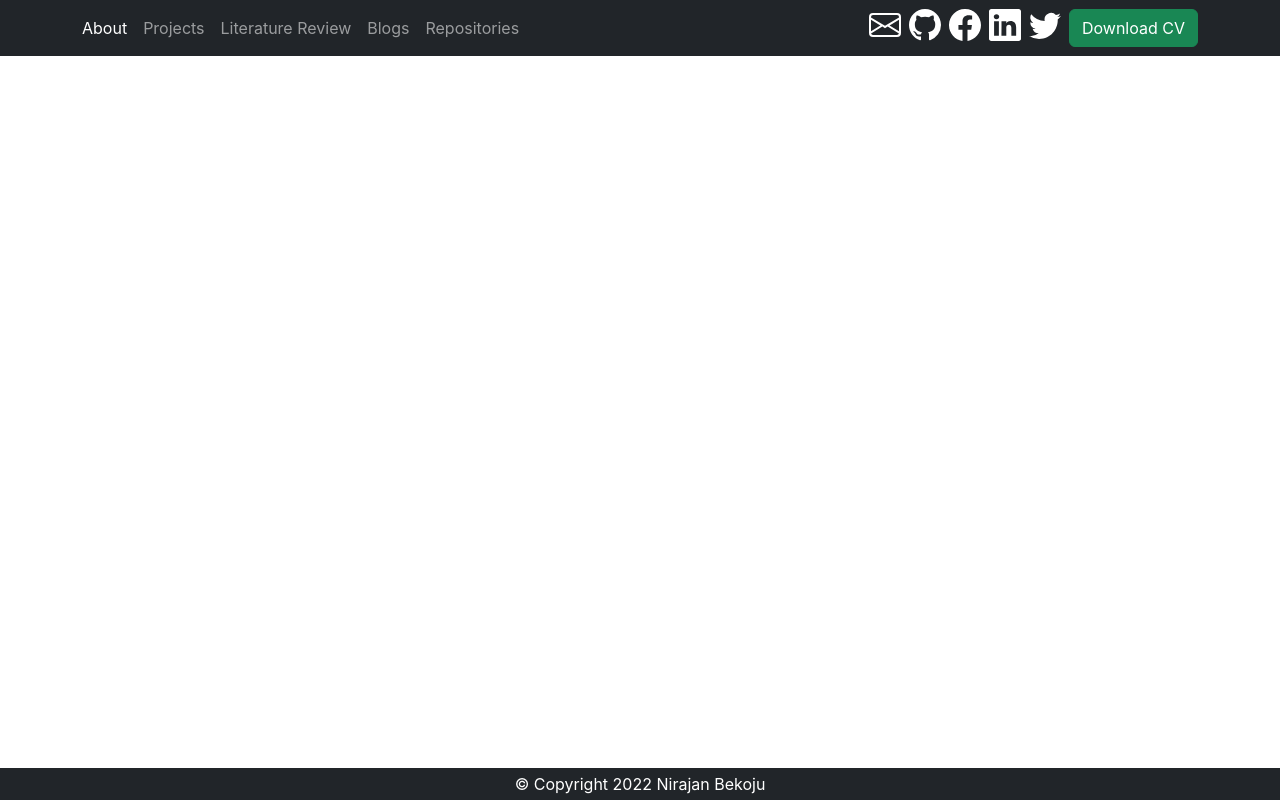
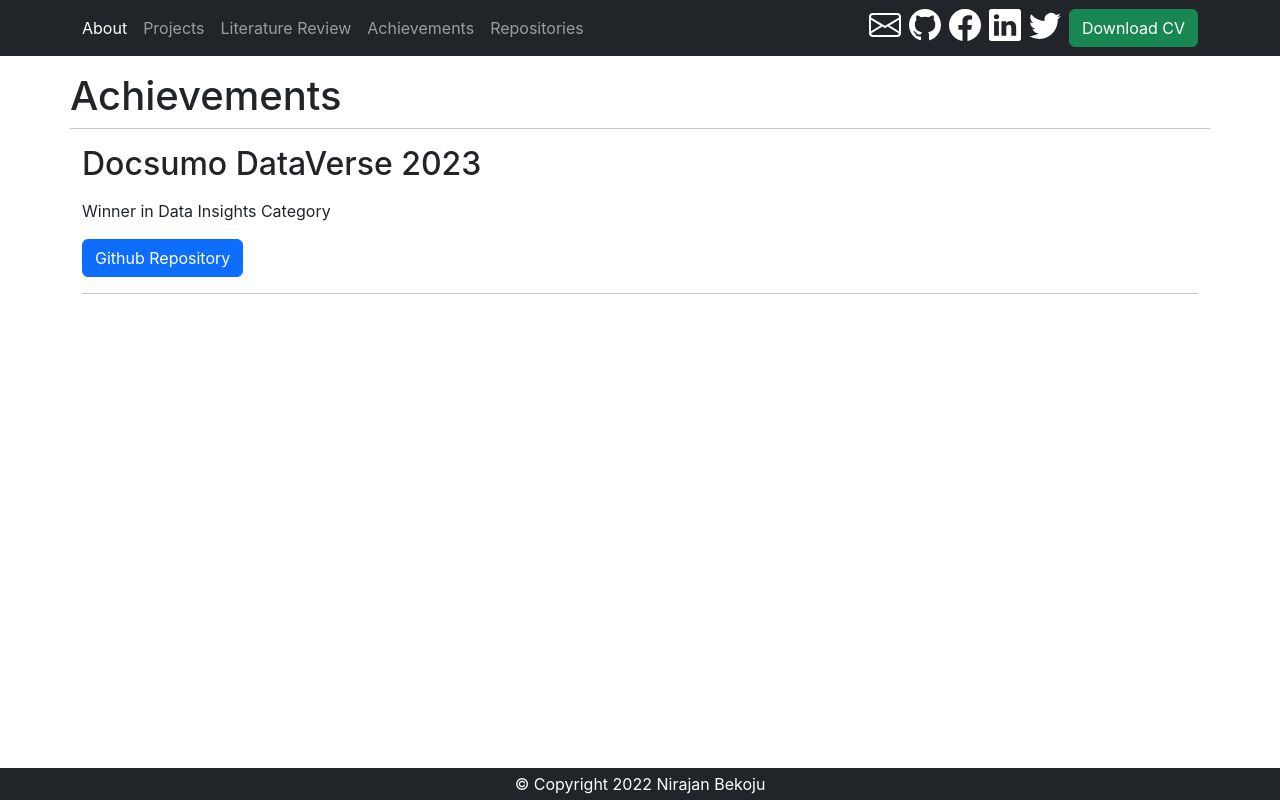
Before and after one commit to NirajanBekoju/NirajanBekoju.github.io, a React (Create React App) app: page /#/achievements in a window 1280 px wide. Built offline with nearby package versions, Linux system fonts and the light colour scheme.

Commit message:
Achievement added

```diff
--- a/src/App.js
+++ b/src/App.js
@@ -4,7 +4,7 @@
 import Project from './routes/projects';
 import LiteratureReview from './routes/literatureReview';
 import About from "./routes/about";
-import Blog from './routes/blog';
+import Achievement from './routes/achievement';
 import Repository from './routes/repositories';
 
 import Navbar from './component/navBar';
@@ -18,7 +18,7 @@
         <Route exact path="/" element={<About />} />
         <Route exact path="/projects" element={<Project />} />
         <Route exact path="/lr" element={<LiteratureReview />} />
-        <Route exact path="/blogs" element={<Blog />} />
+        <Route exact path="/achievements" element={<Achievement />} />
         <Route exact path="/repositories" element={<Repository />} />
       </Routes>
       <Footer />
--- /dev/null
+++ b/src/component/achievementDisplay.js
@@ -0,0 +1,24 @@
+import React from 'react'
+
+const AchievementDisplay = ({ achievement }) => {
+
+
+
+    return (
+        <div>
+            <h2>{achievement.title}</h2>
+            {achievement.category ? <div className='pt-2 pb-3'>
+                {achievement.category}
+            </div> : ""}
+
+            {achievement.description ? <div className='pt-2 pb-3'>
+                {achievement.description}
+            </div> : ""}
+
+            {achievement.github_link ? <a href={achievement.github_link} className="btn btn-primary mr3" target="_blank">Github Repository</a> : ""}
+            <hr />
+        </div>
+    )
+}
+
+export default AchievementDisplay
--- a/src/component/navBar.js
+++ b/src/component/navBar.js
@@ -3,64 +3,64 @@
 
 const Navbar = () => {
     return (
-        <nav class="navbar navbar-expand-lg bg-dark navbar-dark">
-            <div class="container">
-                <button class="navbar-toggler" type="button" data-bs-toggle="collapse"
+        <nav className="navbar navbar-expand-lg bg-dark navbar-dark">
+            <div className="container">
+                <button className="navbar-toggler" type="button" data-bs-toggle="collapse"
                     data-bs-target="#navbarSupportedContent" aria-controls="navbarSupportedContent" aria-expanded="false"
                     aria-label="Toggle navigation">
-                    <span class="navbar-toggler-icon"></span>
+                    <span className="navbar-toggler-icon"></span>
                 </button>
-                <div class="collapse navbar-collapse" id="navbarSupportedContent">
-                    <ul class="navbar-nav me-auto mb-2 mb-lg-0">
-                        <li class="nav-item">
-                            <Link class="nav-link active pl0" aria-current="page" to="/">About</Link>
+                <div className="collapse navbar-collapse" id="navbarSupportedContent">
+                    <ul className="navbar-nav me-auto mb-2 mb-lg-0">
+                        <li className="nav-item">
+                            <Link className="nav-link active pl0" aria-current="page" to="/">About</Link>
                         </li>
-                        <li class="nav-item">
-                            <Link class="nav-link" to={`/projects`}>Projects</Link>
+                        <li className="nav-item">
+                            <Link className="nav-link" to={`/projects`}>Projects</Link>
                         </li>
-                        <li class="nav-item">
-                            <Link class="nav-link" to="/lr">Literature Review</Link>
+                        <li className="nav-item">
+                            <Link className="nav-link" to="/lr">Literature Review</Link>
                         </li>
-                        <li class="nav-item">
-                            <Link class="nav-link" to="/blogs">Blogs</Link>
+                        <li className="nav-item">
+                            <Link className="nav-link" to="/achievements">Achievements</Link>
                         </li>
-                        <li class="nav-item">
-                            <Link class="nav-link" to="/repositories">Repositories</Link>
+                        <li className="nav-item">
+                            <Link className="nav-link" to="/repositories">Repositories</Link>
                         </li>
                     </ul>
-                    <form class="d-flex" role="search">
-                        <a href="mailto:nirajan.bekoju@gmail.com" target="_blank" class="mr3 socialMediaLink">
+                    <form className="d-flex" role="search">
+                        <a href="mailto:nirajan.bekoju@gmail.com" target="_blank" className="mr3 socialMediaLink">
                             <svg xmlns="http://www.w3.org/2000/svg" width="32" height="32" fill="currentColor"
-                                class="bi bi-envelope" viewBox="0 0 16 16">
+                                className="bi bi-envelope" viewBox="0 0 16 16">
                                 <path
                                     d="M0 4a2 2 0 0 1 2-2h12a2 2 0 0 1 2 2v8a2 2 0 0 1-2 2H2a2 2 0 0 1-2-2V4Zm2-1a1 1 0 0 0-1 1v.217l7 4.2 7-4.2V4a1 1 0 0 0-1-1H2Zm13 2.383-4.708 2.825L15 11.105V5.383Zm-.034 6.876-5.64-3.471L8 9.583l-1.326-.795-5.64 3.47A1 1 0 0 0 2 13h12a1 1 0 0 0 .966-.741ZM1 11.105l4.708-2.897L1 5.383v5.722Z" />
                             </svg>
                         </a>
-                        <a href="https://github.com/NirajanBekoju" target="_blank" class="mr3 socialMediaLink"><svg xmlns="http://www.w3.org/2000/svg" width="32" height="32" fill="currentColor"
-                            class="bi bi-github" viewBox="0 0 16 16">
+                        <a href="https://github.com/NirajanBekoju" target="_blank" className="mr3 socialMediaLink"><svg xmlns="http://www.w3.org/2000/svg" width="32" height="32" fill="currentColor"
+                            className="bi bi-github" viewBox="0 0 16 16">
                             <path
                                 d="M8 0C3.58 0 0 3.58 0 8c0 3.54 2.29 6.53 5.47 7.59.4.07.55-.17.55-.38 0-.19-.01-.82-.01-1.49-2.01.37-2.53-.49-2.69-.94-.09-.23-.48-.94-.82-1.13-.28-.15-.68-.52-.01-.53.63-.01 1.08.58 1.23.82.72 1.21 1.87.87 2.33.66.07-.52.28-.87.51-1.07-1.78-.2-3.64-.89-3.64-3.95 0-.87.31-1.59.82-2.15-.08-.2-.36-1.02.08-2.12 0 0 .67-.21 2.2.82.64-.18 1.32-.27 2-.27.68 0 1.36.09 2 .27 1.53-1.04 2.2-.82 2.2-.82.44 1.1.16 1.92.08 2.12.51.56.82 1.27.82 2.15 0 3.07-1.87 3.75-3.65 3.95.29.25.54.73.54 1.48 0 1.07-.01 1.93-.01 2.2 0 .21.15.46.55.38A8.012 8.012 0 0 0 16 8c0-4.42-3.58-8-8-8z" />
                         </svg>
                         </a>
-                        <a href="https://www.facebook.com/bekojunirajan/" target="_blank" class="mr3 socialMediaLink"><svg xmlns="http://www.w3.org/2000/svg" width="32" height="32" fill="currentColor"
-                            class="bi bi-facebook" viewBox="0 0 16 16">
+                        <a href="https://www.facebook.com/bekojunirajan/" target="_blank" className="mr3 socialMediaLink"><svg xmlns="http://www.w3.org/2000/svg" width="32" height="32" fill="currentColor"
+                            className="bi bi-facebook" viewBox="0 0 16 16">
                             <path
                                 d="M16 8.049c0-4.446-3.582-8.05-8-8.05C3.58 0-.002 3.603-.002 8.05c0 4.017 2.926 7.347 6.75 7.951v-5.625h-2.03V8.05H6.75V6.275c0-2.017 1.195-3.131 3.022-3.131.876 0 1.791.157 1.791.157v1.98h-1.009c-.993 0-1.303.621-1.303 1.258v1.51h2.218l-.354 2.326H9.25V16c3.824-.604 6.75-3.934 6.75-7.951z" />
                         </svg>
                         </a>
-                        <a href="https://www.linkedin.com/in/nirajan-bekoju-2698631b5/" target="_blank" class="mr3 socialMediaLink"><svg xmlns="http://www.w3.org/2000/svg" width="32" height="32" fill="currentColor"
-                            class="bi bi-linkedin" viewBox="0 0 16 16">
+                        <a href="https://www.linkedin.com/in/nirajan-bekoju-2698631b5/" target="_blank" className="mr3 socialMediaLink"><svg xmlns="http://www.w3.org/2000/svg" width="32" height="32" fill="currentColor"
+                            className="bi bi-linkedin" viewBox="0 0 16 16">
                             <path
                                 d="M0 1.146C0 .513.526 0 1.175 0h13.65C15.474 0 16 .513 16 1.146v13.708c0 .633-.526 1.146-1.175 1.146H1.175C.526 16 0 15.487 0 14.854V1.146zm4.943 12.248V6.169H2.542v7.225h2.401zm-1.2-8.212c.837 0 1.358-.554 1.358-1.248-.015-.709-.52-1.248-1.342-1.248-.822 0-1.359.54-1.359 1.248 0 .694.521 1.248 1.327 1.248h.016zm4.908 8.212V9.359c0-.216.016-.432.08-.586.173-.431.568-.878 1.232-.878.869 0 1.216.662 1.216 1.634v3.865h2.401V9.25c0-2.22-1.184-3.252-2.764-3.252-1.274 0-1.845.7-2.165 1.193v.025h-.016a5.54 5.54 0 0 1 .016-.025V6.169h-2.4c.03.678 0 7.225 0 7.225h2.4z" />
                         </svg>
                         </a>
-                        <a href="https://twitter.com/BekojuNirajan" target="_blank" class="mr3 socialMediaLink"><svg xmlns="http://www.w3.org/2000/svg" width="32" height="32" fill="currentColor"
-                            class="bi bi-twitter" viewBox="0 0 16 16">
+                        <a href="https://twitter.com/BekojuNirajan" target="_blank" className="mr3 socialMediaLink"><svg xmlns="http://www.w3.org/2000/svg" width="32" height="32" fill="currentColor"
+                            className="bi bi-twitter" viewBox="0 0 16 16">
                             <path
                                 d="M5.026 15c6.038 0 9.341-5.003 9.341-9.334 0-.14 0-.282-.006-.422A6.685 6.685 0 0 0 16 3.542a6.658 6.658 0 0 1-1.889.518 3.301 3.301 0 0 0 1.447-1.817 6.533 6.533 0 0 1-2.087.793A3.286 3.286 0 0 0 7.875 6.03a9.325 9.325 0 0 1-6.767-3.429 3.289 3.289 0 0 0 1.018 4.382A3.323 3.323 0 0 1 .64 6.575v.045a3.288 3.288 0 0 0 2.632 3.218 3.203 3.203 0 0 1-.865.115 3.23 3.23 0 0 1-.614-.057 3.283 3.283 0 0 0 3.067 2.277A6.588 6.588 0 0 1 .78 13.58a6.32 6.32 0 0 1-.78-.045A9.344 9.344 0 0 0 5.026 15z" />
                         </svg>
                         </a>
-                        <a href={cv} target="_blank" class="btn btn-success">Download CV</a>
+                        <a href={cv} target="_blank" className="btn btn-success">Download CV</a>
 
                     </form>
                 </div>
--- /dev/null
+++ b/src/routes/achievement.js
@@ -0,0 +1,43 @@
+import React from 'react'
+import AchievementDisplay from '../component/achievementDisplay';
+
+function achievement() {
+    const achievementList = [
+        {
+            "title" : "Docsumo DataVerse 2023",
+            "category" : "Winner in Data Insights Category",
+            "github_link" : "https://github.com/NirajanBekoju/Docsumo-Dataverse"
+        },
+    ];
+
+    const displayAchievement = () => {
+        let display = [];
+        let result = [];
+
+        achievementList.map(achievement => {
+            return display.push(
+                <AchievementDisplay achievement = {achievement} key = {achievement.title} />)
+        })
+
+        for(let i = 0; i < achievementList.length; i+=1){
+            result.push(
+                <div className='achievement'>{display[i]}</div>
+            )
+        }
+        return result;
+    }
+
+    return (
+        <section>
+            <div className='container pt-3'>
+                <div className='row'>
+                    <h1 className='p-0'>Achievements</h1>
+                    <hr/>
+                    {achievementList.length > 0  ? displayAchievement() : "Will add soon..."}
+                </div>
+            </div>
+        </section>
+    )
+}
+
+export default achievement
--- a/src/routes/blog.js
+++ /dev/null
@@ -1,18 +0,0 @@
-import React from 'react'
-
-function blog() {
-    const blogs_list = [];
-    return (
-        <section>
-            <div className='container pt-3'>
-                <div className='row'>
-                    <h1 className='p-0'>Blog</h1>
-                    <hr/>
-                    {blogs_list.length > 0  ? "Blog" : "Will add soon..."}
-                </div>
-            </div>
-        </section>
-    )
-}
-
-export default blog
--- a/src/routes/projects.js
+++ b/src/routes/projects.js
@@ -51,7 +51,6 @@
                 <div className='project'>{display[i]}</div>
             )
         }
-        console.log("result : ", result);
         return result;
     }
 
```
